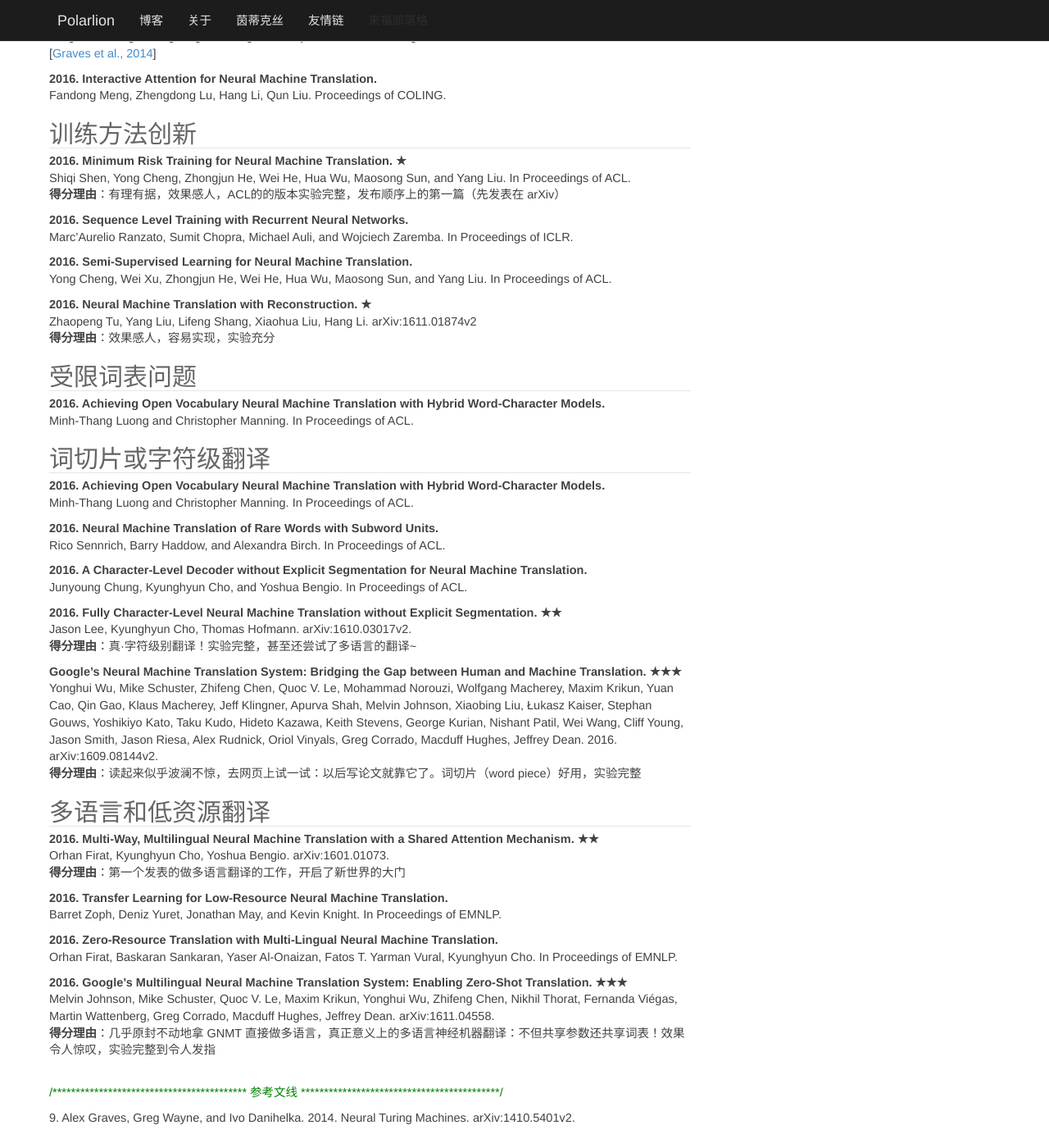
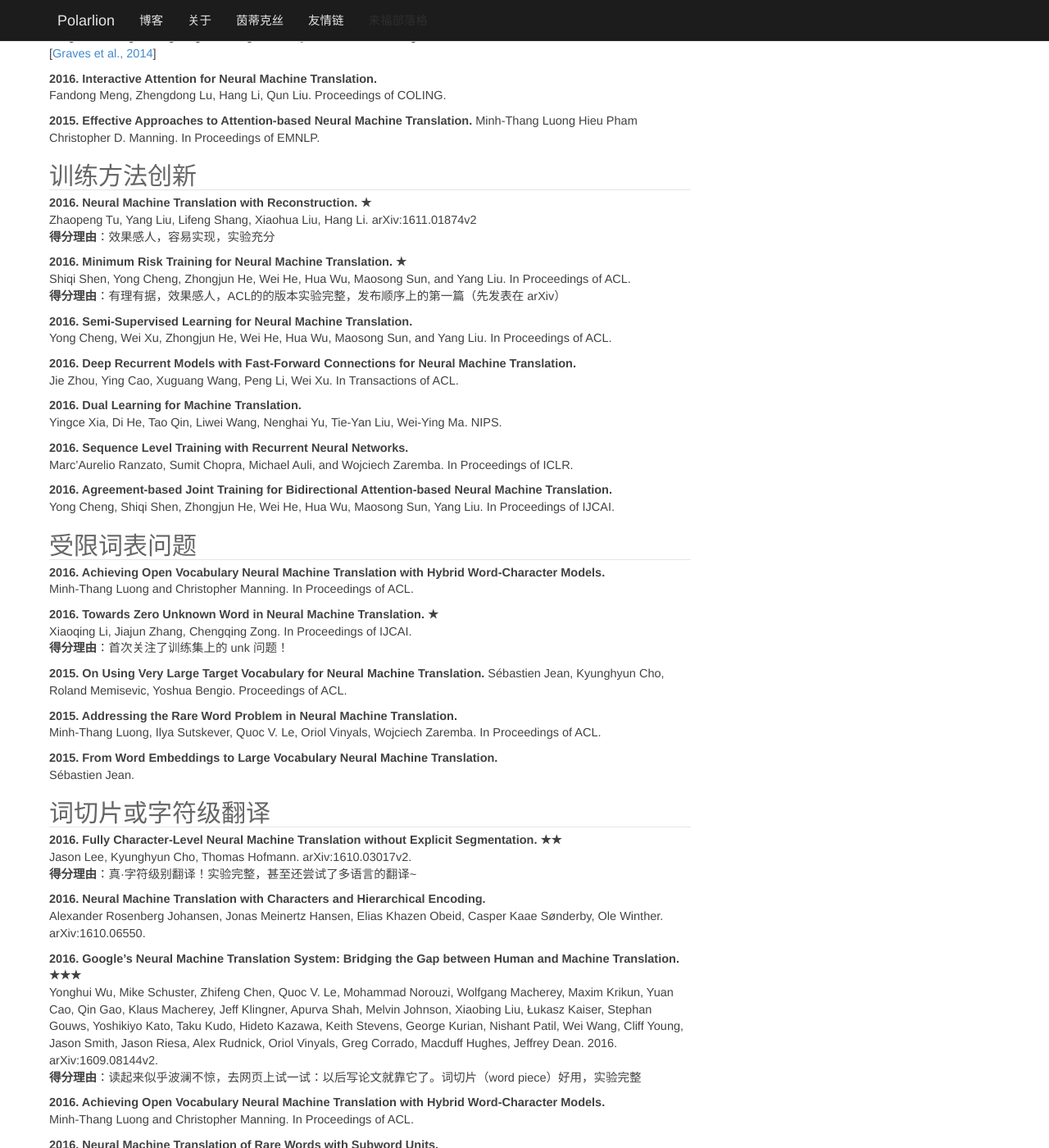
Before and after one commit to PolarLion/polarlion.github.io, a Jekyll site: the page built from _posts/2017-02-10-nmt-papers.markdown, in a window 1280 px wide and 1400 px high, scrolled down 1062 px. Shown: the whole window at 82% size. Built offline with Jekyll 4.4.1, drawn with Linux system fonts in a browser that asks for light colours; comment, search, counter and statistics services are not loaded; some of the changed text lies outside the part shown.

Commit message:
add some papers

```diff
--- a/_posts/2017-02-10-nmt-papers.markdown
+++ b/_posts/2017-02-10-nmt-papers.markdown
@@ -33,82 +33,113 @@ date: 2017-02-10 16:30:00 +0800
 <h2 id="主干">主干</h2>
 
 <h3 id="seq2seq">序列到序列学习 (sequence to sequence)</h3>
-**Sequence to Sequence Learning with Neural Networks. 2014.**
+<span id="Sutskever2014" />**2014. Sequence to Sequence Learning with Neural Networks.**
 Ilya Sutskever, Oriol Vinyals, and Quoc V. Le. In Proceedings of NIPS.
 得分 ★★★
 **得分理由**：可谓万恶之源，虽然原作没公布源代码但是其他人实现的很多
 
 <h3 id="attention">学习对齐（后来普遍叫“注意力”机制）</h3>
-**Neural Machine Translation by Jointly Learning to Align and Translate. 2015.**
+<span id="Bahdanau2015" />**2015. Neural Machine Translation by Jointly Learning to Align and Translate.**
 Dzmitry Bahdanau, Kyunghyun Cho, and Yoshua Bengio.  In Proceedings of ICLR.
 得分 ★★★
 **得分理由**：可能这才是真的万恶之源，还公布了源代码
 
 
 <h2 id="模型架构创新">模型架构创新</h2>
-**2016. Memory-enhanced Decoder for Neural Machine Translation. ★**
+<span id="Wang2016" />**2016. Memory-enhanced Decoder for Neural Machine Translation. ★**
 Mingxuan Wang, Zhengdong Lu, Hang Li, and Qun Liu. In Proceedings of EMNLP.
-**得分理由**：效果感人，神经图灵机 [[Graves et al., 2014](graves2014)]
+**得分理由**：效果感人，神经图灵机 [[Graves et al., 2014](#graves2014)]
 
-**2016. Interactive Attention for Neural Machine Translation.**
+<span id="Meng2016" />**2016. Interactive Attention for Neural Machine Translation.**
 Fandong Meng, Zhengdong Lu, Hang Li, Qun Liu. Proceedings of COLING.
 
+<span id="Luong2015b" />**2015. Effective Approaches to Attention-based Neural Machine Translation.**
+Minh-Thang Luong Hieu Pham Christopher D. Manning. In Proceedings of EMNLP.
+
 <h2 id="训练方法创新">训练方法创新</h2>
-**2016. Minimum Risk Training for Neural Machine Translation. ★**
+<span id="Tu2016" />**2016. Neural Machine Translation with Reconstruction. ★**
+Zhaopeng Tu, Yang Liu, Lifeng Shang, Xiaohua Liu, Hang Li. arXiv:1611.01874v2
+**得分理由**：效果感人，容易实现，实验充分
+
+<span id="Shen2016" />**2016. Minimum Risk Training for Neural Machine Translation. ★**
 Shiqi Shen, Yong Cheng, Zhongjun He, Wei He, Hua Wu, Maosong Sun, and Yang Liu. In Proceedings of ACL.
 **得分理由**：有理有据，效果感人，ACL的的版本实验完整，发布顺序上的第一篇（先发表在 arXiv）
 
-**2016. Sequence Level Training with Recurrent Neural Networks.**
+<span id="Cheng2016c" />**2016. Semi-Supervised Learning for Neural Machine Translation.**
+Yong Cheng, Wei Xu, Zhongjun He, Wei He, Hua Wu, Maosong Sun, and Yang Liu. In Proceedings of ACL.
+
+<span id="Zhou2016" />**2016. Deep Recurrent Models with Fast-Forward Connections for Neural Machine Translation.**
+Jie Zhou, Ying Cao, Xuguang Wang, Peng Li, Wei Xu. In Transactions of ACL.
+
+<span id="Xia2016" />**2016. Dual Learning for Machine Translation.**
+Yingce Xia, Di He, Tao Qin, Liwei Wang, Nenghai Yu, Tie-Yan Liu, Wei-Ying Ma. NIPS.
+
+<span id="Ranzato2016" />**2016. Sequence Level Training with Recurrent Neural Networks.**
 Marc’Aurelio Ranzato, Sumit Chopra, Michael Auli, and Wojciech Zaremba. In Proceedings of ICLR.
 
-**2016. Semi-Supervised Learning for Neural Machine Translation.**
-Yong Cheng, Wei Xu, Zhongjun He, Wei He, Hua Wu, Maosong Sun, and Yang Liu. In Proceedings of ACL.
+<span id="Cheng2016b" />**2016. Agreement-based Joint Training for Bidirectional Attention-based Neural Machine Translation.**
+Yong Cheng, Shiqi Shen, Zhongjun He, Wei He, Hua Wu, Maosong Sun, Yang Liu. In Proceedings of IJCAI.
 
-**2016. Neural Machine Translation with Reconstruction. ★**
-Zhaopeng Tu, Yang Liu, Lifeng Shang, Xiaohua Liu, Hang Li. arXiv:1611.01874v2
-**得分理由**：效果感人，容易实现，实验充分
 
 <h2 id="受限词表问题">受限词表问题</h2>
-**2016. Achieving Open Vocabulary Neural Machine Translation with Hybrid Word-Character Models.**
+<span id="Luong2016" />**2016. Achieving Open Vocabulary Neural Machine Translation with Hybrid Word-Character Models.**
 Minh-Thang Luong and Christopher Manning. In Proceedings of ACL.
 
+<span id="Li" />**2016. Towards Zero Unknown Word in Neural Machine Translation. ★**
+Xiaoqing Li, Jiajun Zhang, Chengqing Zong. In Proceedings of IJCAI.
+**得分理由**：首次关注了训练集上的 unk 问题！
+
+<span id="Jean2015b" />**2015. On Using Very Large Target Vocabulary for Neural Machine Translation.**
+Sébastien Jean, Kyunghyun Cho, Roland Memisevic, Yoshua Bengio. Proceedings of ACL.
+
+<span id="Luong2015a" />**2015. Addressing the Rare Word Problem in Neural Machine Translation.**
+Minh-Thang Luong, Ilya Sutskever, Quoc V. Le, Oriol Vinyals, Wojciech Zaremba. In Proceedings of ACL.
+
+<span id="Jean2015a" />**2015. From Word Embeddings to Large Vocabulary Neural Machine Translation.**
+Sébastien Jean.
 
 <h2 id="词切片或字符级翻译">词切片或字符级翻译</h2>
-**2016. Achieving Open Vocabulary Neural Machine Translation with Hybrid Word-Character Models.**
-Minh-Thang Luong and Christopher Manning. In Proceedings of ACL.
-
-**2016. Neural Machine Translation of Rare Words with Subword Units.**
-Rico Sennrich, Barry Haddow, and Alexandra Birch. In Proceedings of ACL.
-
-**2016. A Character-Level Decoder without Explicit Segmentation for Neural Machine Translation.**
-Junyoung Chung, Kyunghyun Cho, and Yoshua Bengio. In Proceedings of ACL.
-
-**2016. Fully Character-Level Neural Machine Translation without Explicit Segmentation.  ★★**
+<span id="Lee2016" />**2016. Fully Character-Level Neural Machine Translation without Explicit Segmentation.  ★★**
 Jason Lee, Kyunghyun Cho, Thomas Hofmann. arXiv:1610.03017v2.
 **得分理由**：真·字符级别翻译！实验完整，甚至还尝试了多语言的翻译~
 
-**Google's Neural Machine Translation System: Bridging the Gap between Human and Machine Translation.  ★★★**
+<span id="Johansen2016" />**2016. Neural Machine Translation with Characters and Hierarchical Encoding.**
+Alexander Rosenberg Johansen, Jonas Meinertz Hansen, Elias Khazen Obeid, Casper Kaae Sønderby, Ole Winther. arXiv:1610.06550.
+
+<span id="Wu2016" />**2016. Google's Neural Machine Translation System: Bridging the Gap between Human and Machine Translation.  ★★★**
 Yonghui Wu, Mike Schuster, Zhifeng Chen, Quoc V. Le, Mohammad Norouzi, Wolfgang Macherey, Maxim Krikun, Yuan Cao, Qin Gao, Klaus Macherey, Jeff Klingner, Apurva Shah, Melvin Johnson, Xiaobing Liu, Łukasz Kaiser, Stephan Gouws, Yoshikiyo Kato, Taku Kudo, Hideto Kazawa, Keith Stevens, George Kurian, Nishant Patil, Wei Wang, Cliff Young, Jason Smith, Jason Riesa, Alex Rudnick, Oriol Vinyals, Greg Corrado, Macduff Hughes, Jeffrey Dean. 2016.  arXiv:1609.08144v2.
 **得分理由**：读起来似乎波澜不惊，去网页上试一试：以后写论文就靠它了。词切片（word piece）好用，实验完整
 
+<span id="Luong2016" />**2016. Achieving Open Vocabulary Neural Machine Translation with Hybrid Word-Character Models.**
+Minh-Thang Luong and Christopher Manning. In Proceedings of ACL.
+
+<span id="Sennrich2016" />**2016. Neural Machine Translation of Rare Words with Subword Units.**
+Rico Sennrich, Barry Haddow, and Alexandra Birch. In Proceedings of ACL.
+
+<span id="Chung2016" />**2016. A Character-Level Decoder without Explicit Segmentation for Neural Machine Translation.**
+Junyoung Chung, Kyunghyun Cho, and Yoshua Bengio. In Proceedings of ACL.
+
 
 <h2 id="多语言和低资源翻译">多语言和低资源翻译</h2>
-**2016. Multi-Way, Multilingual Neural Machine Translation with a Shared Attention Mechanism.   ★★**
+<span id="Cheng2016a" />**2016. Neural Machine Translation with Pivot Languages**
+Yong Cheng, Yang Liu, Qian Yang, Maosong Sun, Wei Xu. arXiv:1611.04928.
+
+<span id="Johnson2016" />**2016. Google's Multilingual Neural Machine Translation System: Enabling Zero-Shot Translation.  ★★★**
+Melvin Johnson, Mike Schuster, Quoc V. Le, Maxim Krikun, Yonghui Wu, Zhifeng Chen, Nikhil Thorat, Fernanda Viégas, Martin Wattenberg, Greg Corrado, Macduff Hughes, Jeffrey Dean. arXiv:1611.04558.
+**得分理由**：几乎原封不动地拿 GNMT 直接做多语言，真正意义上的多语言神经机器翻译：不但共享参数还共享词表！效果令人惊叹，实验完整到令人发指
+
+<span id="Zoph2016" />**2016. Transfer Learning for Low-Resource Neural Machine Translation.**
+Barret Zoph, Deniz Yuret, Jonathan May, and Kevin Knight. In Proceedings of EMNLP.
+
+<span id="Firat2016b" />**2016. Zero-Resource Translation with Multi-Lingual Neural Machine Translation.**
+Orhan Firat, Baskaran Sankaran, Yaser Al-Onaizan, Fatos T. Yarman Vural, Kyunghyun Cho.  In Proceedings of EMNLP.
+
+<span id="Firat2016a" />**2016. Multi-Way, Multilingual Neural Machine Translation with a Shared Attention Mechanism.   ★★**
 Orhan Firat, Kyunghyun Cho, Yoshua Bengio. arXiv:1601.01073.
 **得分理由**：第一个发表的做多语言翻译的工作，开启了新世界的大门
-
-**2016. Transfer Learning for Low-Resource Neural Machine Translation.**
-Barret Zoph, Deniz Yuret, Jonathan May, and Kevin Knight. In Proceedings of EMNLP.
-
-**2016. Zero-Resource Translation with Multi-Lingual Neural Machine Translation.**
-Orhan Firat, Baskaran Sankaran, Yaser Al-Onaizan, Fatos T. Yarman Vural, Kyunghyun Cho.  In Proceedings of EMNLP.
-
- **2016. Google's Multilingual Neural Machine Translation System: Enabling Zero-Shot Translation.  ★★★**
-Melvin Johnson, Mike Schuster, Quoc V. Le, Maxim Krikun, Yonghui Wu, Zhifeng Chen, Nikhil Thorat, Fernanda Viégas, Martin Wattenberg, Greg Corrado, Macduff Hughes, Jeffrey Dean. arXiv:1611.04558.
-**得分理由**：几乎原封不动地拿 GNMT 直接做多语言，真正意义上的多语言神经机器翻译：不但共享参数还共享词表！效果令人惊叹，实验完整到令人发指
 
 <br /><font color="green">/******************************************  参考文线  *******************************************/</font><br />
 
 
 
-9.<a id="graves2014" /> Alex Graves, Greg Wayne, and Ivo Danihelka. 2014. Neural Turing Machines. arXiv:1410.5401v2.
+1.<a id="graves2014" /> Alex Graves, Greg Wayne, and Ivo Danihelka. 2014. Neural Turing Machines. arXiv:1410.5401v2.
```
